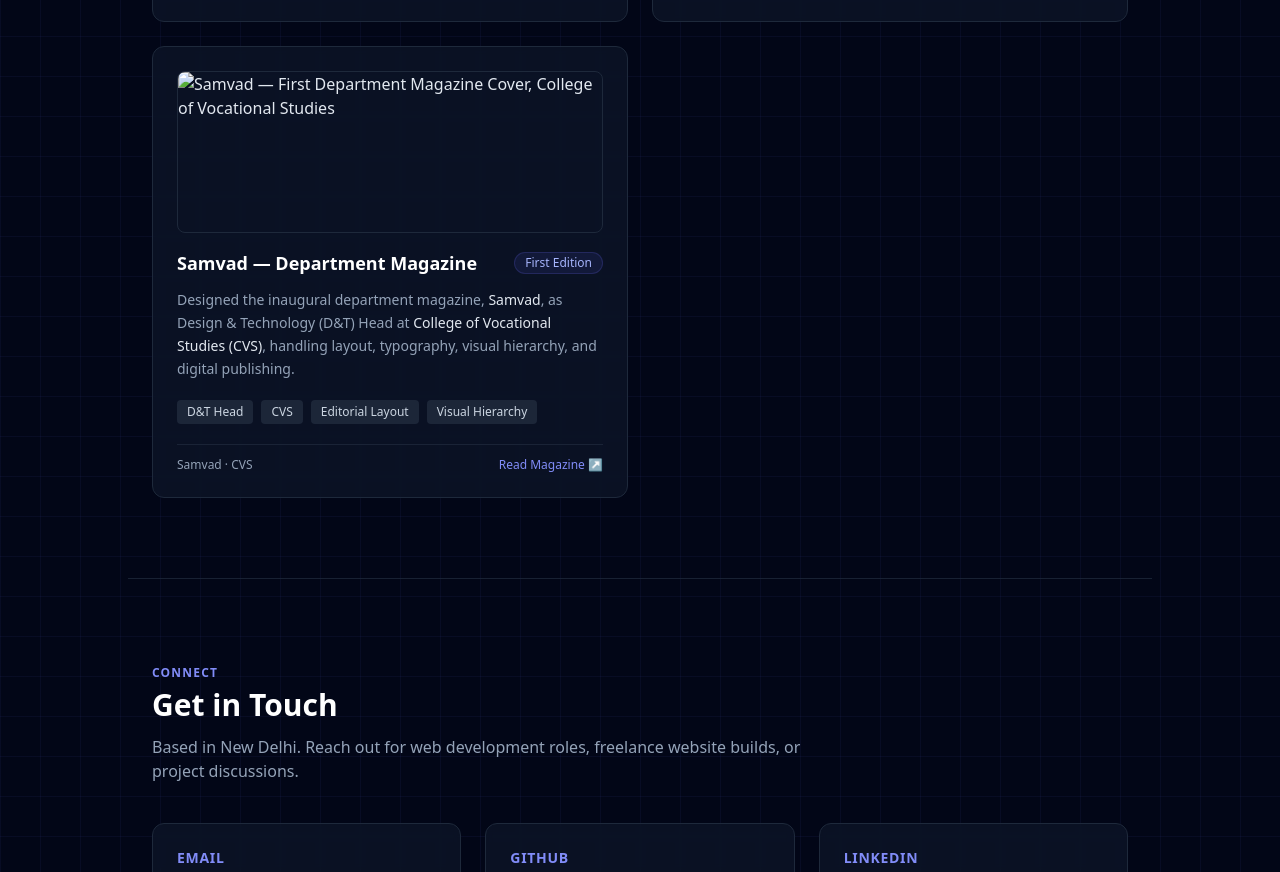
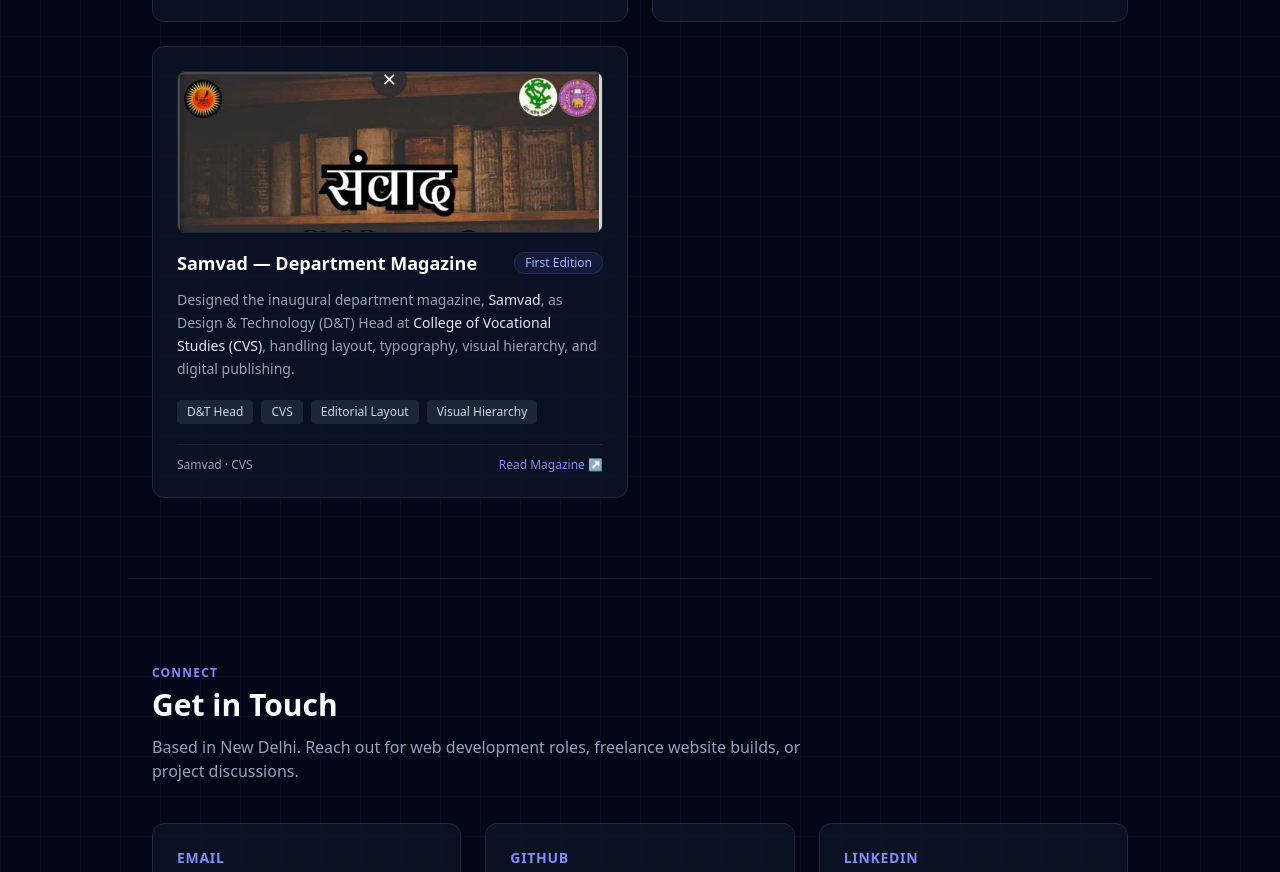
Before and after one commit to sumit-kumar-habitat/sumit-kumar-habitat.github.io, a plain HTML site: page index.html in a window 1280 px wide. Shown: the part 2324-3196 px from the top of the page. Drawn offline with nearby package versions, Linux system fonts and the light colour scheme.

Commit message:
Update index.html

```diff
--- a/index.html
+++ b/index.html
@@ -473,7 +473,7 @@
                         <a href="https://online.fliphtml5.com/ylphn/kxkc/#p=1"
                             target="_blank" rel="noopener noreferrer"
                             class="block mb-4 rounded-lg overflow-hidden border border-slate-800">
-                            <img src="image/YOUR-SAMVAD-COVER.jpg"
+                            <img src="image/Magazie.jpg"
                                 alt="Samvad — First Department Magazine Cover, College of Vocational Studies"
                                 class="w-full h-40 object-cover object-top hover:opacity-90 transition" />
                         </a>
```
